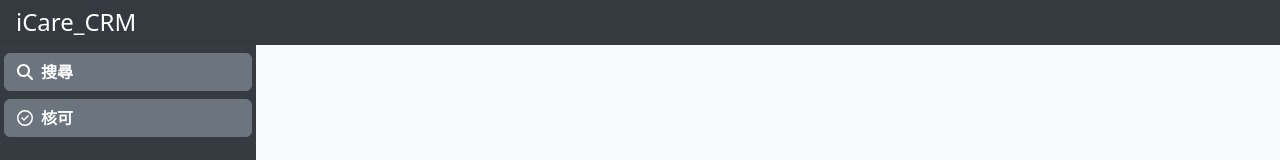
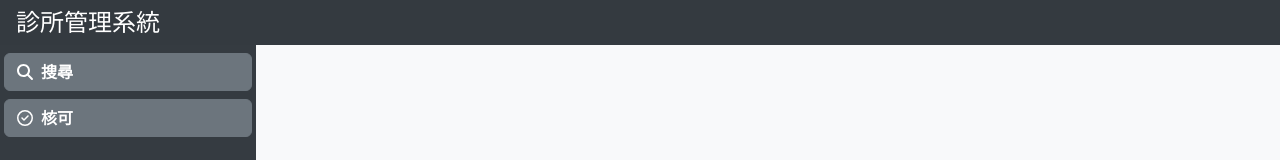
Before and after one commit to ice459pp/icare_crm, a React (Create React App) app: page /login in a window 1280 px wide. Shown: the top 160 px of the page. Built offline with nearby package versions, Linux system fonts and the light colour scheme.

Commit message:
change web title and relative text

```diff
--- a/public/index.html
+++ b/public/index.html
@@ -24,7 +24,7 @@
       work correctly both with client-side routing and a non-root public URL.
       Learn how to configure a non-root public URL by running `npm run build`.
     -->
-    <title>React App</title>
+    <title>iCare業務管理系統</title>
     <!-- <script src="/node_modules/bootstrap/dist//js/bootstrap.bundle.min.js"></script> -->
   </head>
   <body>
--- a/src/App.js
+++ b/src/App.js
@@ -50,7 +50,7 @@ function App() {
         ref={headNavbarRef}
         className="bg-dark text-white py-2 px-3 d-flex justify-content-between align-items-center"
       >
-        <div className="h4 m-0">iCare_CRM</div>
+        <div className="h4 m-0">診所管理系統</div>
         {!menuIsShow && (
           <div onClick={menuHandler} className="m-0 menu">
             <FontAwesomeIcon icon="fas fa-bars" />
```
